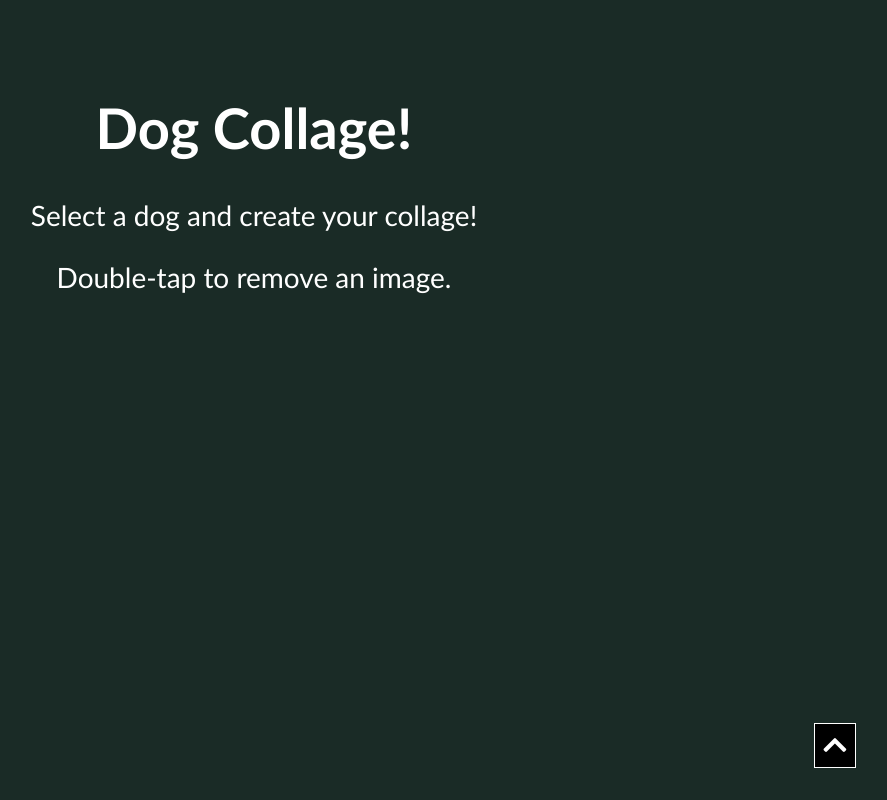
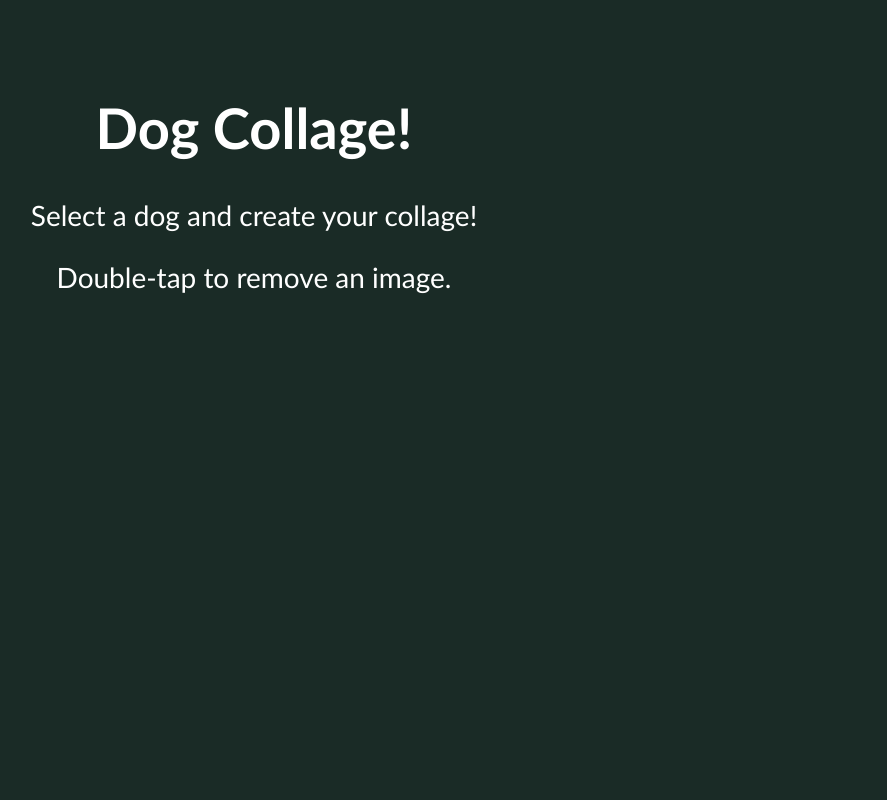
Before and after one commit to Drxl95/DogAlbum, a website: page index.html in a window 1280 px wide. Shown: the whole page, without its empty margins (386-1273 px from the left). Drawn offline with nearby package versions, Linux system fonts and the light colour scheme; no server answers.

Commit message:
updated readme, removed page up btn

```diff
--- a/index.html
+++ b/index.html
@@ -41,11 +41,11 @@ aria-hidden="true">
 </div> -->
 
 <!--Top of Page Button-->
-<div  class="top_link_position">
+<!-- <div  class="top_link_position">
     <a  class="back-to-top" href="#page_top" title="Top">
     <button class="top_btn"><span class="icon"><i class="fas fa-chevron-up fa-2x"></i></span></button>
     </a>
-</div>
+</div> -->
 
 <script src="https://code.jquery.com/jquery-3.5.1.js" integrity="sha256-QWo7LDvxbWT2tbbQ97B53yJnYU3WhH/C8ycbRAkjPDc=" crossorigin="anonymous"></script>
     <script src="src/index.js"></script>
```
Also changed, not shown: README.md.
